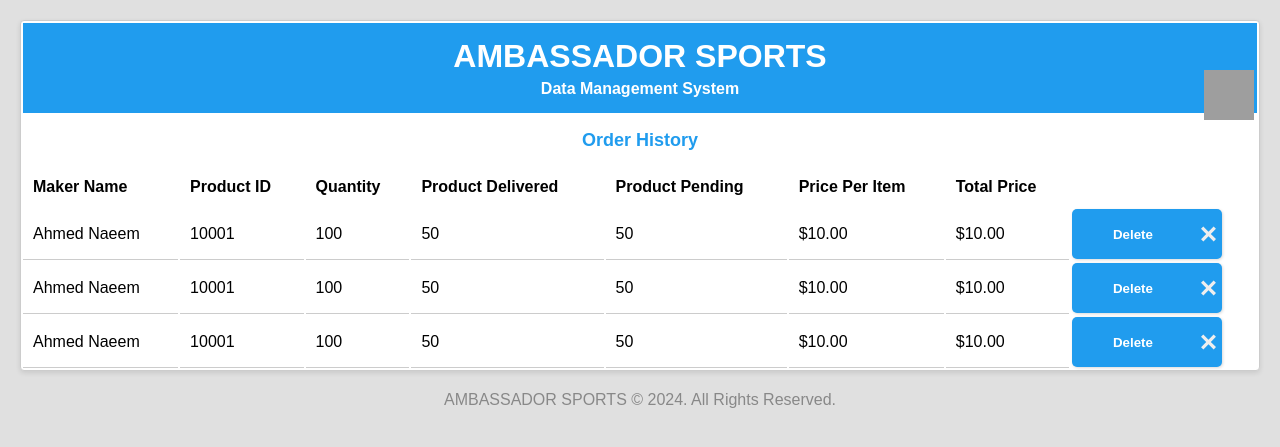
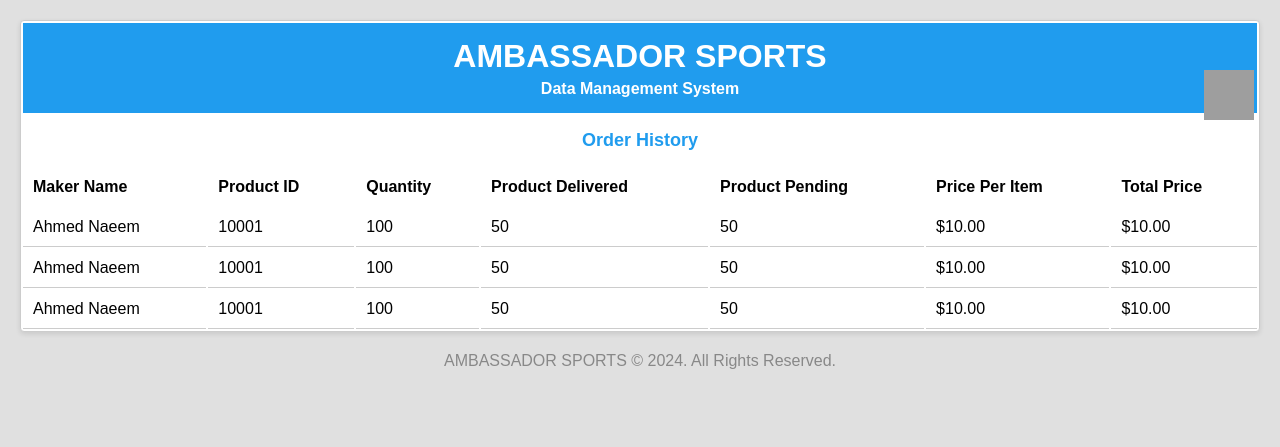
Before and after one commit to Sheikh-Ahmed-Naeem/DBMS-PROJECT, a Flask app: template templates/order_history.html in a window 1280 px wide. Shown: the top 447 px of the page. Run offline with Flask 3, Linux system fonts and the light colour scheme; the template is opened without the code that fills it, so the values that code supplies are empty; grey boxes are pictures that could not be loaded.

Commit message:
Update order_history.html

```diff
--- a/templates/order_history.html
+++ b/templates/order_history.html
@@ -34,66 +34,6 @@
     .options a:hover {
         background-color: #f4f4f4;
     }
-    button {
- width: 150px;
- height: 50px;
- cursor: pointer;
- display: flex;
- align-items: center;
- background: #209cee;
- border: none;
- border-radius: 5px;
- box-shadow: 1px 1px 3px rgba(0,0,0,0.15);
- background: #209cee;
-}
-
-button, button span {
- transition: 200ms;
-}
-
-button .text {
- transform: translateX(35px);
- color: white;
- font-weight: bold;
-}
-
-button .icon {
- position: absolute;
- border-left: 1px solid #209cee;
- transform: translateX(110px);
- height: 40px;
- width: 40px;
- display: flex;
- align-items: center;
- justify-content: center;
-}
-
-button svg {
- width: 15px;
- fill: #eee;
-}
-
-button:hover {
- background: #209cee;
-}
-
-button:hover .text {
- color: transparent;
-}
-
-button:hover .icon {
- width: 150px;
- border-left: none;
- transform: translateX(0);
-}
-
-button:focus {
- outline: none;
-}
-
-button:active .icon svg {
- transform: scale(0.8);
-}
 </style>
 </head>
 <body style="background-color: #e0e0e0; font-family: Arial, sans-serif; margin: 20px; position: relative;">
@@ -104,7 +44,7 @@
       <img src="threedot.jpg" alt="Settings" style="width: 50px; height: 50px;">
       <div class="options">
         <a href="#" class="add-option">Add</a>
-        <a href="#" class="delete-option">Delete</a>
+        <a href="delete_order_history.html" class="delete-option">Delete</a>
       </div>
     </div>
   </div>
@@ -113,13 +53,13 @@
 
   <table style="width: 100%; background-color: white; border: 1px solid #ccc; border-radius: 4px; box-shadow: 0 2px 5px rgba(0, 0, 0, 0.1);">
     <tr>
-      <th colspan="9" style="background-color: #209cee; color: white; text-align: center; padding: 15px;">
+      <th colspan="7" style="background-color: #209cee; color: white; text-align: center; padding: 15px;">
         <h1 style="margin: 0;">AMBASSADOR SPORTS</h1>
         <h3 style="margin: 5px 0 0; font-size: 16px;">Data Management System</h3>
       </th>
     </tr>
     <tr>
-      <th colspan="9" style="text-align: center; padding: 15px; font-size: 18px; color: #209cee;">Order History</th>
+      <th colspan="7" style="text-align: center; padding: 15px; font-size: 18px; color: #209cee;">Order History</th>
     </tr>
     <tr>
       <th style="text-align: left; padding: 10px;">Maker Name</th>
@@ -138,7 +78,6 @@
       <td style="text-align: left; padding: 10px; border-bottom: 1px solid #ccc;">50</td>
       <td style="text-align: left; padding: 10px; border-bottom: 1px solid #ccc;">$10.00</td>
       <td style="text-align: left; padding: 10px; border-bottom: 1px solid #ccc;">$10.00</td>
-      <td><button class="noselect"><span class="text">Delete</span><span class="icon"><svg xmlns="http://www.w3.org/2000/svg" width="24" height="24" viewBox="0 0 24 24"><path d="M24 20.188l-8.315-8.209 8.2-8.282-3.697-3.697-8.212 8.318-8.31-8.203-3.666 3.666 8.321 8.24-8.206 8.313 3.666 3.666 8.237-8.318 8.285 8.203z"></path></svg></span></button></td>
     </tr>
     <tr>
         <td style="text-align: left; padding: 10px; border-bottom: 1px solid #ccc;">Ahmed Naeem</td>
@@ -148,9 +87,8 @@
         <td style="text-align: left; padding: 10px; border-bottom: 1px solid #ccc;">50</td>
         <td style="text-align: left; padding: 10px; border-bottom: 1px solid #ccc;">$10.00</td>
         <td style="text-align: left; padding: 10px; border-bottom: 1px solid #ccc;">$10.00</td>
-        <td><button class="noselect"><span class="text">Delete</span><span class="icon"><svg xmlns="http://www.w3.org/2000/svg" width="24" height="24" viewBox="0 0 24 24"><path d="M24 20.188l-8.315-8.209 8.2-8.282-3.697-3.697-8.212 8.318-8.31-8.203-3.666 3.666 8.321 8.24-8.206 8.313 3.666 3.666 8.237-8.318 8.285 8.203z"></path></svg></span></button></td>
-      </tr>
-      <tr>
+    </tr>
+    <tr>
         <td style="text-align: left; padding: 10px; border-bottom: 1px solid #ccc;">Ahmed Naeem</td>
         <td style="text-align: left; padding: 10px; border-bottom: 1px solid #ccc;">10001</td>
         <td style="text-align: left; padding: 10px; border-bottom: 1px solid #ccc;">100</td>
@@ -158,9 +96,7 @@
         <td style="text-align: left; padding: 10px; border-bottom: 1px solid #ccc;">50</td>
         <td style="text-align: left; padding: 10px; border-bottom: 1px solid #ccc;">$10.00</td>
         <td style="text-align: left; padding: 10px; border-bottom: 1px solid #ccc;">$10.00</td>
-        <td><button class="noselect"><span class="text">Delete</span><span class="icon"><svg xmlns="http://www.w3.org/2000/svg" width="24" height="24" viewBox="0 0 24 24"><path d="M24 20.188l-8.315-8.209 8.2-8.282-3.697-3.697-8.212 8.318-8.31-8.203-3.666 3.666 8.321 8.24-8.206 8.313 3.666 3.666 8.237-8.318 8.285 8.203z"></path></svg></span></button></td>
-      </tr>
-    <!-- Add similar rows for each data entry -->
+    </tr>
   </table>
   <div style="text-align: center; margin-top: 20px;">
     <p style="color: #888;">AMBASSADOR SPORTS &copy; 2024. All Rights Reserved.</p>
```
